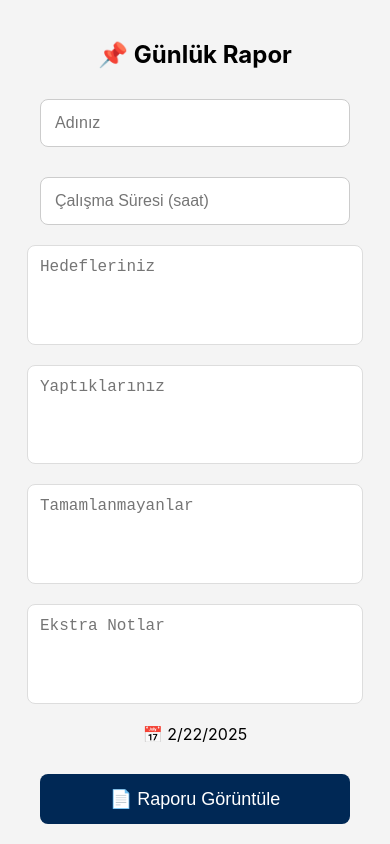
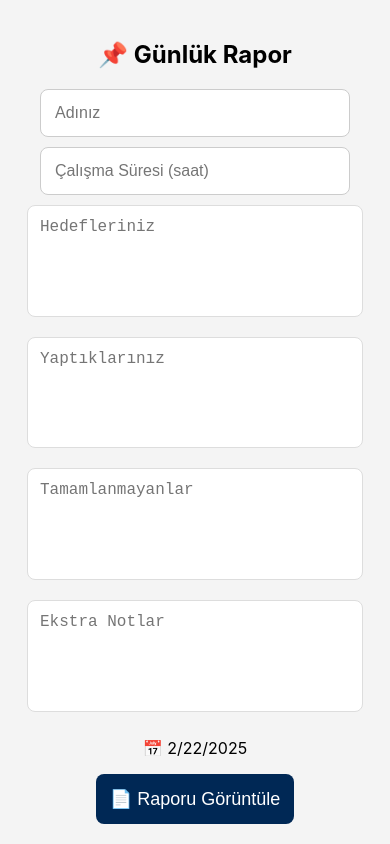
Before and after one commit to nazlinres01/report-app, a React (Create React App) app: page / in a window 390 px wide. Built offline with nearby package versions, Linux system fonts and the light colour scheme.

Commit message:
updated mobile design

```diff
--- a/src/pages/Home.jsx
+++ b/src/pages/Home.jsx
@@ -34,14 +34,14 @@ function Home() {
           value={isim}
           onChange={(e) => setIsim(e.target.value)}
           placeholder="Adınız"
-          style={styles.input}
+          style={styles.doubleInput}
         />
         <input
           type="number"
           value={calismaSuresi}
           onChange={(e) => setCalismaSuresi(e.target.value)}
           placeholder="Çalışma Süresi (saat)"
-          style={styles.input}
+          style={styles.doubleInput}
         />
       </div>
 
@@ -82,18 +82,16 @@ const styles = {
     flexWrap: "wrap",
     justifyContent: "center",
   },
-  input: {
-    width: "100%",
-    maxWidth: "400px", // Ensure consistent size across inputs
+  doubleInput: {
+    flex: "1",
     padding: "14px",
     fontSize: "16px",
     borderRadius: "8px",
     border: "1px solid #ccc",
-    margin: "10px 0",
+    minWidth: "140px",
   },
   textarea: {
     width: "100%",
-    maxWidth: "400px", // Match width of input fields
     height: "90px",
     padding: "12px",
     fontSize: "16px",
@@ -103,8 +101,6 @@ const styles = {
     margin: "10px 0",
   },
   button: {
-    width: "100%",
-    maxWidth: "400px", // Match width of input fields
     padding: "14px",
     fontSize: "18px",
     backgroundColor: "#002855",
@@ -112,18 +108,12 @@ const styles = {
     border: "none",
     borderRadius: "8px",
     cursor: "pointer",
-    marginTop: "20px",
   },
   error: {
     color: "red",
     fontSize: "16px",
     textAlign: "center",
   },
-  date: {
-    fontSize: "16px",
-    textAlign: "center",
-    margin: "10px 0",
-  },
 };
 
 export default Home;
```
